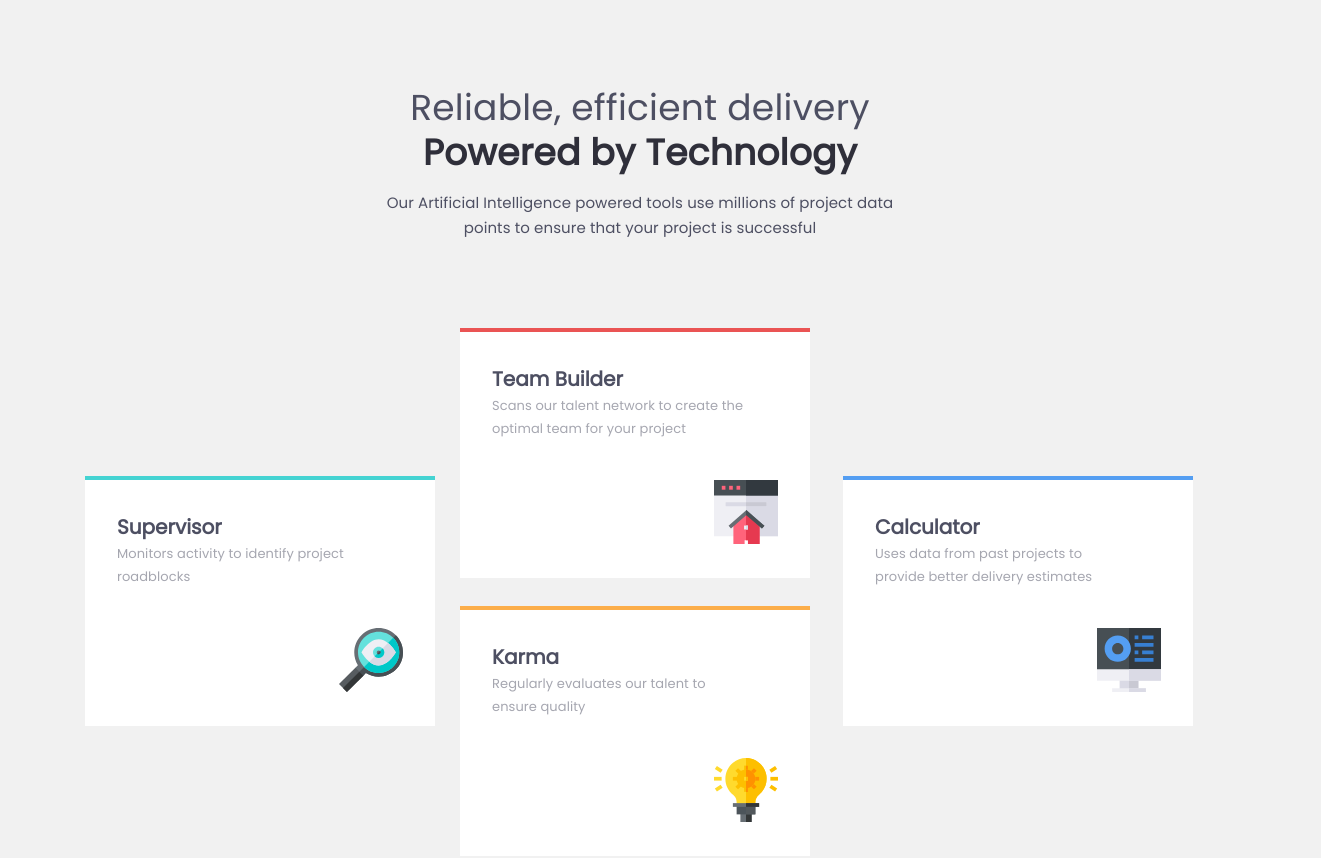
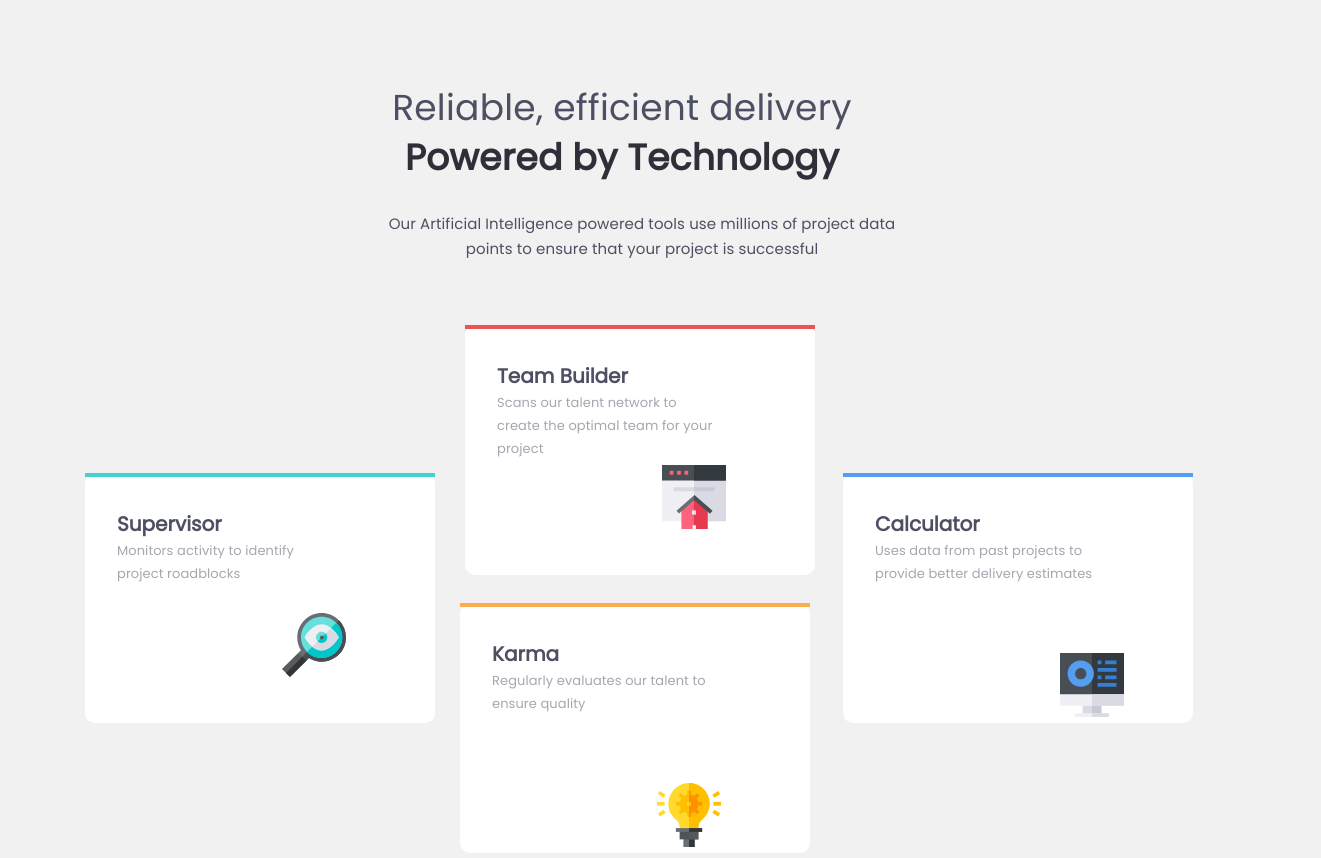
Before and after one commit to VAxoJan/vaxo-janiashvili, a plain HTML site: page four-card/index.html in a window 1280 px wide. Shown: the whole page, 1321 px wide, since content can reach past the window. Drawn offline with Linux system fonts and the light colour scheme.

Commit message:
finished four card

```diff
--- a/four-card/responsive.css
+++ b/four-card/responsive.css
@@ -0,0 +1,178 @@
+@media screen and (min-width: 1115px) {
+    *{
+        margin: 0;
+        box-sizing: border-box;
+        font-family: 'Poppins';
+    }
+    body{
+         background-color: #f1f1f1;
+    }
+    .container{
+        width: 0;
+    }
+    .box-1{
+        width: 540px;
+        margin: 80px auto;
+        margin-left: -123px;
+    }
+    .par-1{
+        text-align: center;
+        color: #4D4F62;
+        font-weight: 275;
+        font-size: 36px;
+        letter-spacing: 0.25px;
+        width: 500px;
+    }
+    .tech{
+        color: #2f2f3a;
+        font-weight: 600;
+        font-size: 36px;
+        letter-spacing: 0.25px;
+        text-align: center;
+        margin-top: -10px;
+        width: 500px;
+    }
+    .par-2{
+        width: 540px;
+        height: 50px;
+        color: #4D4F62;
+        font-weight: 400;
+        font-size: 15px;
+        line-height: 25px;
+        text-align: center;
+        letter-spacing: 0.1px;
+        margin-top: 10px;
+    }
+    .box-2{
+        width: 1110px;
+        height: 530px;
+        margin: 0 auto;
+    }
+
+    .card-1{
+        width: 350px;
+        height: 250px;
+        margin-left: 380px;
+        background-color: #FFFFFF;
+    }
+    .card-1>h1{
+        padding-top: 32px;
+        padding-left: 32px;
+        color: #4D4F62;
+        font-weight: 600;
+        font-size: 20px;
+    }
+    .card-1>p{
+        width: 286px;
+        height: 46px;
+        color: #4D4F62;
+        font-weight: 400;
+        font-size: 13px;
+        line-height: 23px;
+        letter-spacing: 0.09px;
+        opacity: 50%;
+        padding-left: 32px;
+    }
+    .card-2{
+        background-color: #FFFFFF;
+        width: 350px;
+        height: 250px;
+        margin-left: 375px;
+        margin-top: 28px;
+    }
+    .card-2>h1{
+        padding-top: 32px;
+        padding-left: 32px;
+        color: #4D4F62;
+        font-size: 20px;
+        font-weight: 600;
+    }
+    .card-2>p{
+        padding-left: 32px;
+        width: 286px;
+        height: 46px;
+        color: #4D4F62;
+        font-size: 13px;
+        line-height: 23px;
+        letter-spacing: 0.09px;
+        font-weight: 400;
+        opacity: 50%;
+    }
+    .card-2>img{
+        margin-top: 40px;
+    }
+    .card-3{
+        width: 350px;
+        background-color: #FFFFFF;
+        height: 250px;
+        margin-top: -380px;
+        margin-left: 0px;
+    }
+    .card-3>h1{
+        font-size: 20px;
+        color: #4D4F62;
+        font-weight: 600;
+        padding-left: 32px;
+        padding-top: 32px;
+    }
+    .card-3>p{
+        width: 286px;
+        height: 46px;
+        color: #4D4F62;
+        font-weight: 400;
+        font-size: 13px;
+        line-height: 23px;
+        letter-spacing: 0.09px;
+        opacity: 50%;
+        padding-left: 32px;
+    }
+    .card-4{
+        width: 350px;
+        height: 250px;
+        background-color: #FFFFFF;
+        margin-left: 758px;
+        margin-top: -250px;
+    }
+    .card-4>h1{
+        padding-top: 32px;
+        padding-left: 32px;
+        color: #4D4F62;
+        font-weight: 600;
+        font-size: 20px;
+    }
+    .card-4>p{
+        padding-left: 32px;
+        width: 286px;
+        height: 46px;
+        font-size: 13px;
+        color: #4D4F62;
+        font-weight: 400;
+        line-height: 23px;
+        letter-spacing: 0.09px;
+        opacity: 50%;
+    }
+    .card-4>img{
+        margin-top: 40px;
+        margin-left: 20px;
+    }
+    .bit-1{
+        width: 350px;
+        height: 4px;
+        background-color: #EA5454;
+    }
+    .bit-2{
+        background-color: #FCAE4A;
+        width: 350px;
+        height: 4px;
+    }
+    .bit-3{
+        width: 350px;
+        height: 4px;
+        background-color: #44D3D2;
+    }
+    .bit-4{
+        width: 350px;
+        height: 4px;
+        background-color: #549EF2;
+    }
+}
--- a/four-card/styles.css
+++ b/four-card/styles.css
@@ -1,183 +1,164 @@
 *{
     margin: 0;
     box-sizing: border-box;
-    font-family: 'Poppins';
 }
 body{
     background-color: #f1f1f1;
 }
+.container-1{
+    width: 300px;
+    margin: auto;
+}
 .box-1{
-    width: 540px;
-    height: 168px;
-    margin: 80px auto;
+    width: 311px;
+    margin: 85px auto;
 }
 .par-1{
-    text-align: center;
-    color: #4D4F62;
-    font-weight: 275;
-    font-size: 36px;
-    letter-spacing: 0.25px;
+    width: 297px;
+    font-size: 24px;
+    margin-top: 0;
+    padding-left: 10px;
+}
+.box-2{
+    width: 350px;
+    margin: auto;
 }
 .tech{
-    color: #2f2f3a;
+    padding-left: 10px;
+    width: 325px;
     font-weight: 600;
-    font-size: 36px;
-    letter-spacing: 0.25px;
-    text-align: center;
-    margin-top: -10px;
+    font-size: 24px;
+    padding-top: 5px;
 }
 .par-2{
-    width: 540px;
-    height: 50px;
-    color: #4D4F62;
-    font-weight: 400;
+    padding-left: 10px;
+    width: 311px;
+    height: 75px;
     font-size: 15px;
     line-height: 25px;
+    font-weight: 300;
+    padding-top: 16px;
+}
+.card-1{
     text-align: center;
-    letter-spacing: 0.1px;
-    margin-top: 10px;
-}
-.box-2{
-    width: 1110px;
-    height: 530px;
-    margin: 0 auto;
-}
-
-.card-1{
-    width: 350px;
-    height: 250px;
-    margin-left: 375px;
-    background-color: #FFFFFF;
+    background-color: white;
+    width: 311px;
+    height: 210px;
+    margin: auto;
+    border-radius: 10px;
 }
 .card-1>h1{
-    padding-top: 32px;
-    padding-left: 32px;
-    color: #4D4F62;
-    font-weight: 600;
+    padding-top: 25px;
+    text-align: start;
     font-size: 20px;
+    padding-inline: 29px;
 }
 .card-1>p{
-    width: 286px;
-    height: 46px;
-    color: #4D4F62;
-    font-weight: 400;
+    padding-inline: 29px;
+    text-align: start;
+    width: 254px;
     font-size: 13px;
     line-height: 23px;
-    letter-spacing: 0.09px;
-    opacity: 50%;
-    padding-left: 32px;
 }
 .card-1>img{
-    width: 64px;
-    height: 64px;
-    margin-left: 254px;
-    margin-top: 40px;
-}
-.card-2{
-    background-color: #FFFFFF;
-    width: 350px;
-    height: 250px;
-    margin-left: 375px;
-    margin-top: 28px;
-}
-.card-2>h1{
-    padding-top: 32px;
-    padding-left: 32px;
-    color: #4D4F62;
-    font-size: 20px;
-    font-weight: 600;
-}
-.card-2>p{
-    padding-left: 32px;
-    width: 286px;
-    height: 46px;
-    color: #4D4F62;
-    font-size: 13px;
-    line-height: 23px;
-    letter-spacing: 0.09px;
-    font-weight: 400;
-    opacity: 50%;
-}
-.card-2>img{
-    margin-left: 254px;
-    margin-top: 40px;
-}
-.card-3{
-    width: 350px;
-    background-color: #FFFFFF;
-    height: 250px;
-    margin-top: -380px;
-}
-.card-3>h1{
-    font-size: 20px;
-    color: #4D4F62;
-    font-weight: 600;
-    padding-left: 32px;
-    padding-top: 32px;
-}
-.card-3>p{
-    width: 286px;
-    height: 46px;
-    color: #4D4F62;
-    font-weight: 400;
-    font-size: 13px;
-    line-height: 23px;
-    letter-spacing: 0.09px;
-    opacity: 50%;
-    padding-left: 32px;
-}
-.card-3>img{
-    width: 64px;
-    height: 64px;
-    margin-left: 254px;
-    margin-top: 40px;
-}
-.card-4{
-    width: 350px;
-    height: 250px;
-    background-color: #FFFFFF;
-    margin-left: 758px;
-    margin-top: -250px;
-}
-.card-4>h1{
-    padding-top: 32px;
-    padding-left: 32px;
-    color: #4D4F62;
-    font-weight: 600;
-    font-size: 20px;
-}
-.card-4>p{
-    padding-left: 32px;
-    width: 286px;
-    height: 46px;
-    font-size: 13px;
-    color: #4D4F62;
-    font-weight: 400;
-    line-height: 23px;
-    letter-spacing: 0.09px;
-    opacity: 50%;
-}
-.card-4>img{
-    margin-top: 40px;
-    margin-left: 254px;
+    padding-top: 28px;
+    padding-inline: 197px;
 }
 .bit-1{
-    width: 350px;
+    width: 311px;
     height: 4px;
     background-color: #EA5454;
 }
+.card-2{
+    text-align: center;
+    background-color: white;
+    width: 311px;
+    height: 210px;
+    margin: auto;
+    border-radius: 10px;
+    margin-top: 25px;
+}
+.card-2>h1{
+    padding-top: 25px;
+    text-align: start;
+    font-size: 20px;
+    padding-inline: 29px;
+}
+.card-2>p{
+    padding-inline: 29px;
+    text-align: start;
+    width: 254px;
+    font-size: 13px;
+    line-height: 23px;
+}
+.card-2>img{
+    padding-top: 28px;
+    padding-inline: 197px;
+}
 .bit-2{
+    width: 311px;
+    height: 4px;
     background-color: #FCAE4A;
-    width: 350px;
-    height: 4px;
+}
+.card-3{
+    text-align: center;
+    background-color: white;
+    width: 311px;
+    height: 210px;
+    margin: auto;
+    margin-top:  25px;
+    border-radius: 10px;
+}
+.card-3>h1{
+    padding-top: 25px;
+    text-align: start;
+    font-size: 20px;
+    padding-inline: 29px;
+}
+.card-3>p{
+    padding-inline: 29px;
+    text-align: start;
+    width: 254px;
+    font-size: 13px;
+    line-height: 23px;
+}
+.card-3>img{
+    padding-top: 28px;
+    padding-inline: 197px;
 }
 .bit-3{
-    width: 350px;
+    width: 311px;
     height: 4px;
     background-color: #44D3D2;
 }
+.card-4{
+    text-align: center;
+    background-color: white;
+    width: 311px;
+    height: 210px;
+    margin: auto;
+    border-radius: 10px;
+    margin-top: 25px;
+}
+.card-4>h1{
+    padding-top: 25px;
+    text-align: start;
+    font-size: 20px;
+    padding-inline: 29px;
+}
+.card-4>p{
+    padding-inline: 29px;
+    text-align: start;
+    width: 254px;
+    font-size: 13px;
+    line-height: 23px;
+}
+.card-4>img{
+    padding-top: 28px;
+    padding-inline: 197px;
+}
 .bit-4{
-    width: 350px;
+    width: 311px;
     height: 4px;
     background-color: #549EF2;
 }
```
